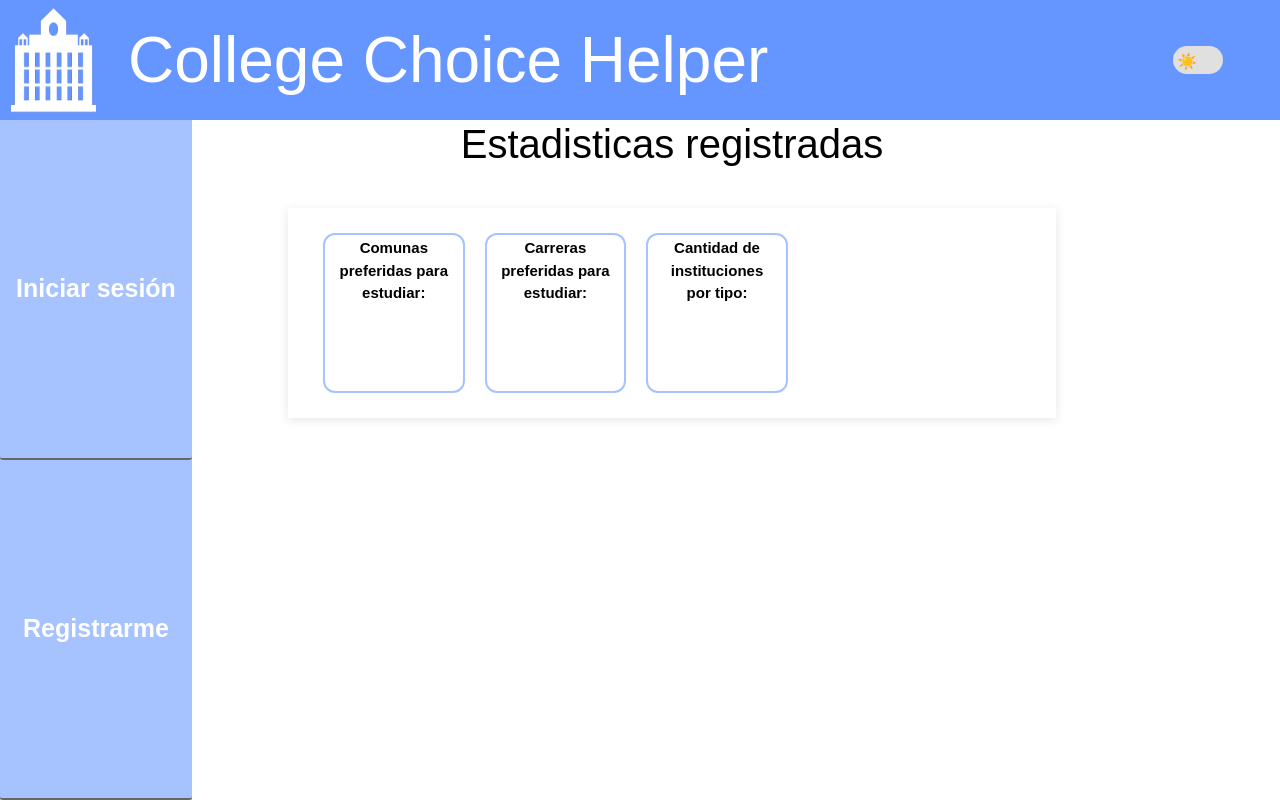
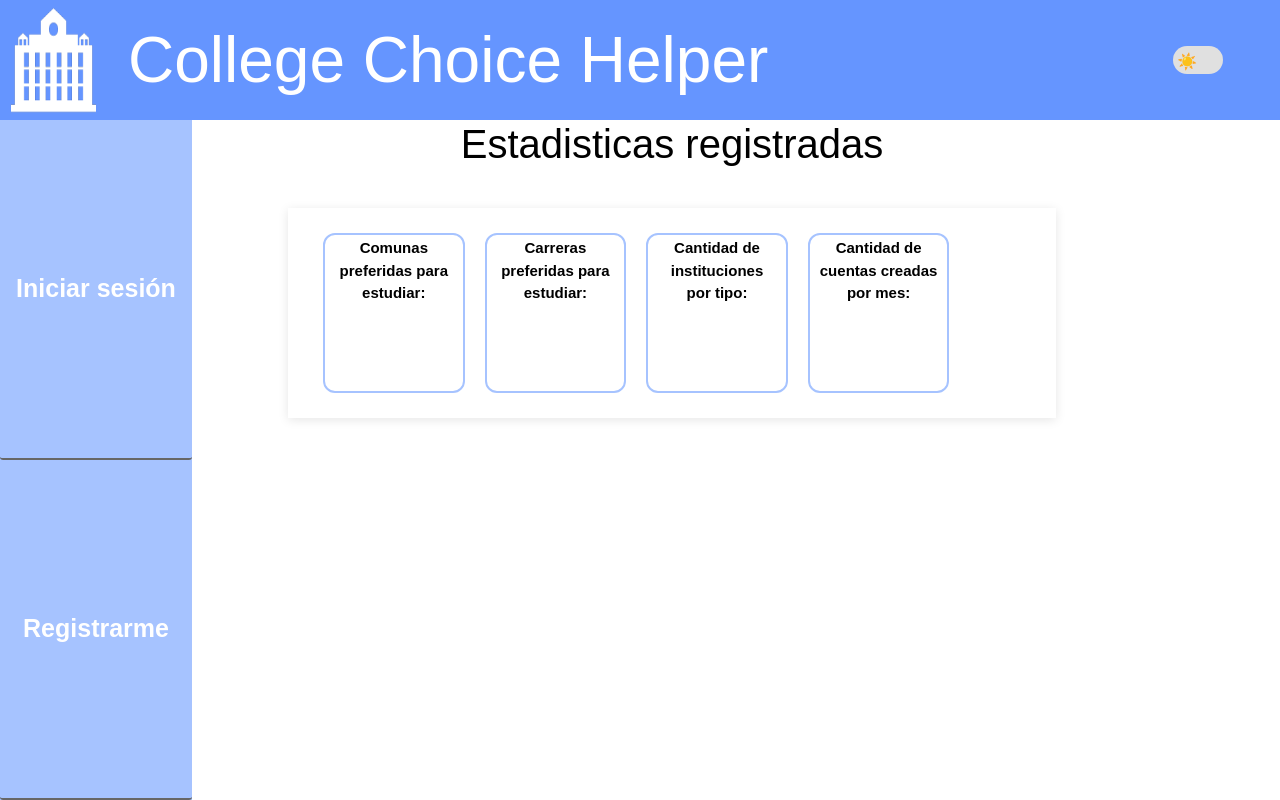
Before and after one commit to law153/Capstone_008D-Proyecto-College-Choice-Helper, a Django app: template Fase 2/Evidencias Proyecto/Evidencias de sistema/college_choice_helper/core/templates/core/admin/estadisticasAdmin.html in a window 1280 px wide. Run offline with Django 5.2, Linux system fonts and the light colour scheme; the template is opened without the code that fills it, so the values that code supplies are empty; some libraries are stand-ins or nearby versions.

Commit message:
agregadas estadisticas

```diff
--- a/Fase 2/Evidencias Proyecto/Evidencias de sistema/college_choice_helper/core/templates/core/admin/estadisticasAdmin.html
+++ b/Fase 2/Evidencias Proyecto/Evidencias de sistema/college_choice_helper/core/templates/core/admin/estadisticasAdmin.html
@@ -89,6 +89,16 @@
                         {% endfor %}
                     </div>
                 </div>
+                <div class="contenedorInsti">
+                    <div class="contenedorNombre">
+                        <p> Cantidad de cuentas creadas por mes:</p>
+                    </div>
+                    <div class="contenedorEstadistica">
+                        {% for fecha in usuarios_por_mes %}
+                            <p>{{ fecha.mes|date:"m" }}: {{ fecha.total }}</p>
+                        {% endfor %}
+                    </div>
+                </div>
             </div>
         </div>
     {% endblock cuerpo %}
```
Also changed, not shown: Fase 2/Evidencias Proyecto/Evidencias de sistema/college_choice_helper/core/viewsAdmin.py (+5 -2 lines).
